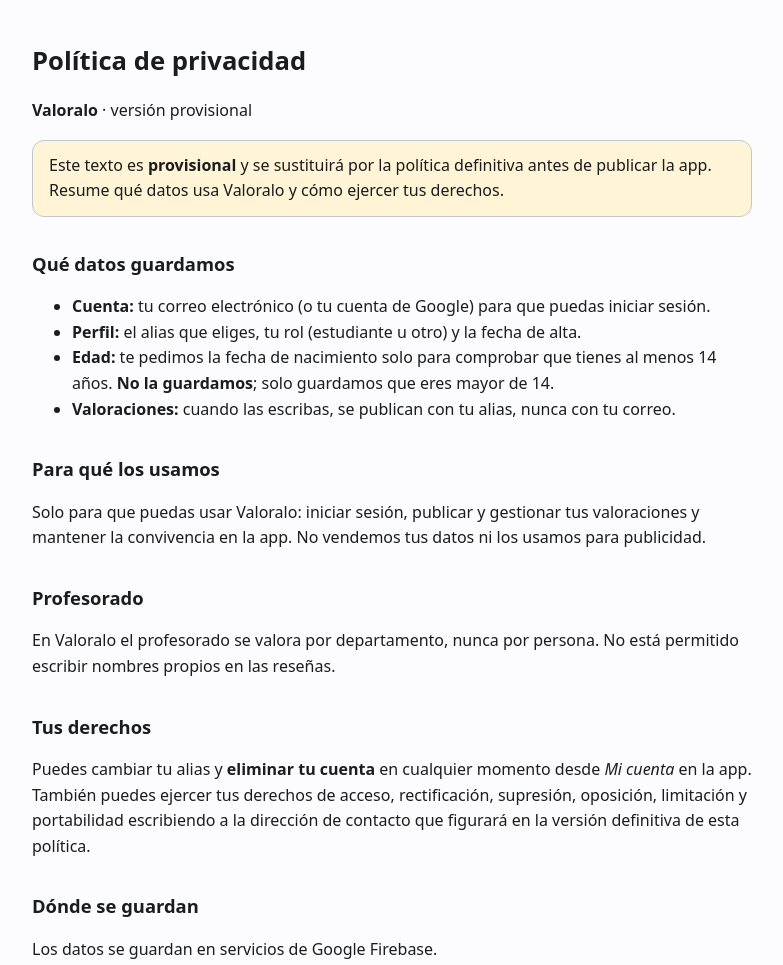
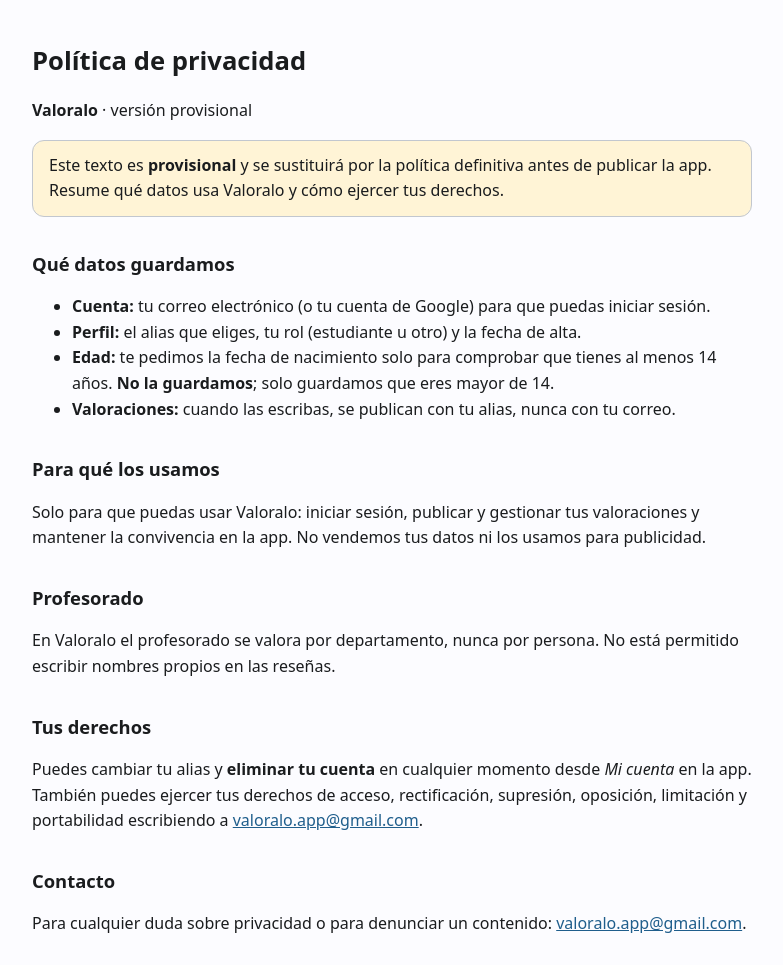
Before and after one commit to FernandoCaMo/valoralo-android, a plain HTML site: page web/privacidad.html in a window 1280 px wide. Shown: the top 965 px of the page, without its empty margins (248-1031 px from the left). Drawn offline with Linux system fonts and the light colour scheme.

Commit message:
docs(privacidad): contacto valoralo.app@gmail.com; publicada en Hosting

```diff
--- a/web/privacidad.html
+++ b/web/privacidad.html
@@ -42,7 +42,10 @@
   <h2>Tus derechos</h2>
   <p>Puedes cambiar tu alias y <strong>eliminar tu cuenta</strong> en cualquier momento desde <em>Mi cuenta</em> en la app.
     También puedes ejercer tus derechos de acceso, rectificación, supresión, oposición, limitación y portabilidad
-    escribiendo a la dirección de contacto que figurará en la versión definitiva de esta política.</p>
+    escribiendo a <a href="mailto:valoralo.app@gmail.com">valoralo.app@gmail.com</a>.</p>
+
+  <h2>Contacto</h2>
+  <p>Para cualquier duda sobre privacidad o para denunciar un contenido: <a href="mailto:valoralo.app@gmail.com">valoralo.app@gmail.com</a>.</p>
 
   <h2>Dónde se guardan</h2>
   <p>Los datos se guardan en servicios de Google Firebase.</p>
```
